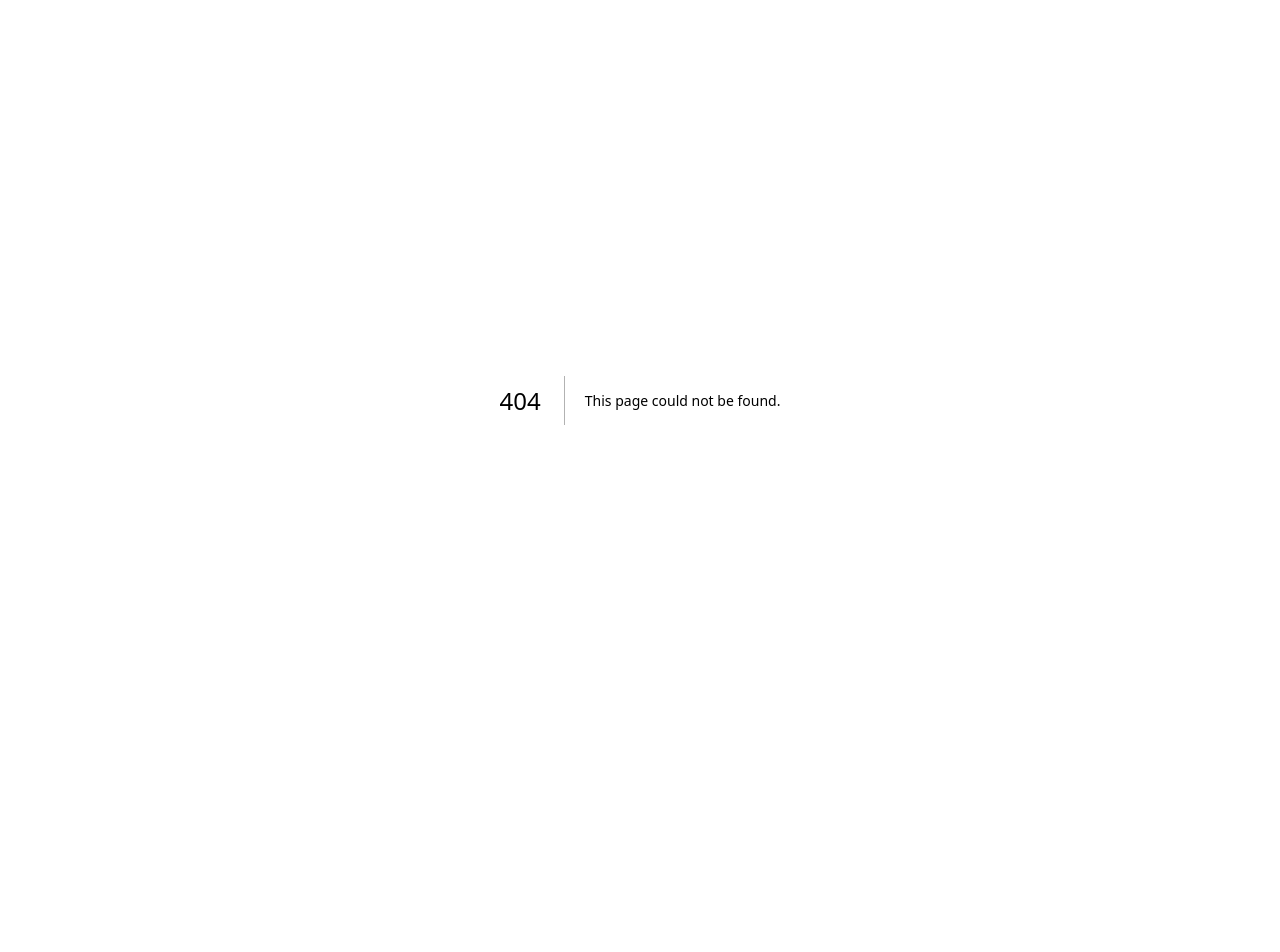
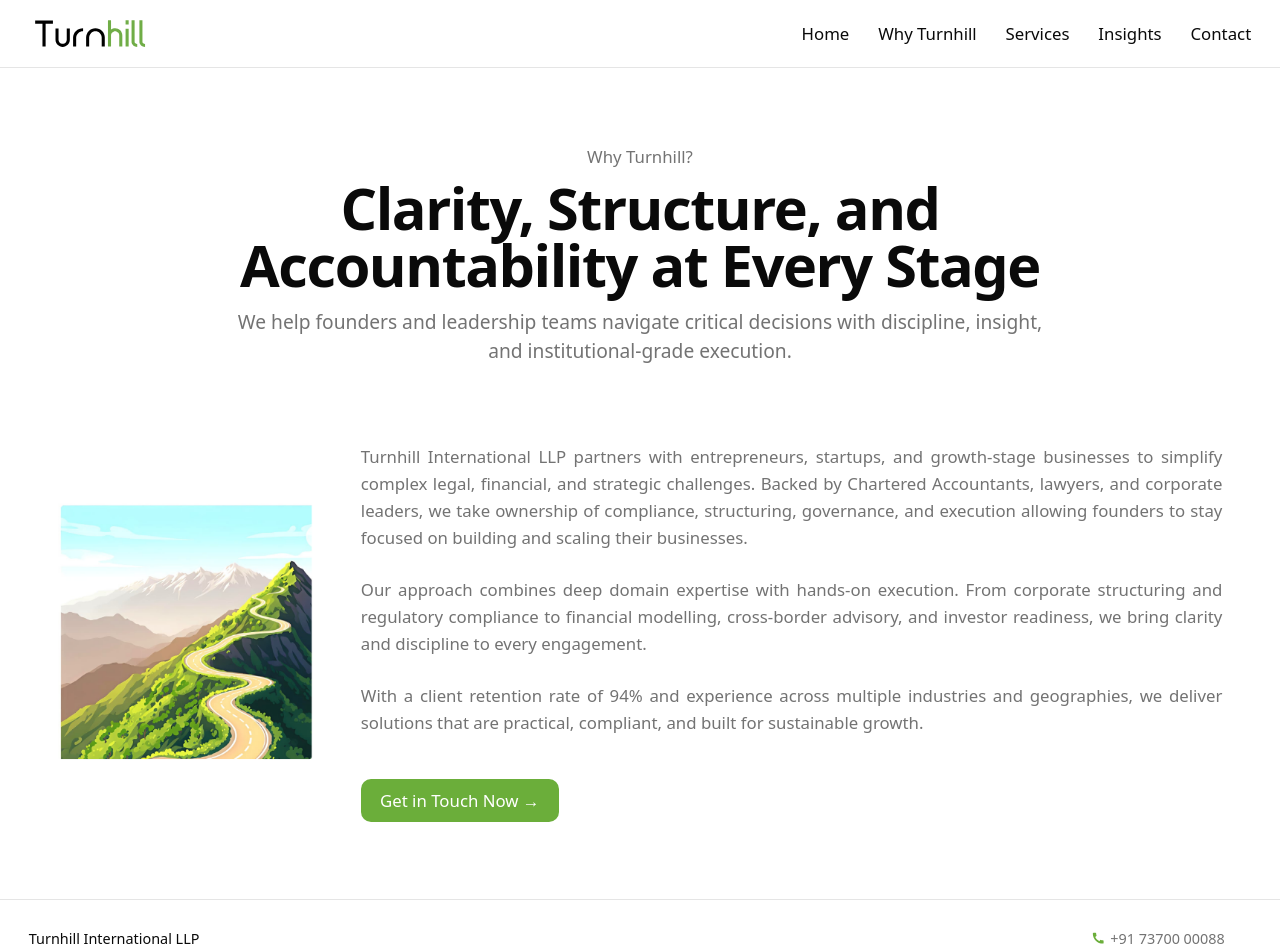
Before and after one commit to synradlabs-codespace/turnhill-frontend, a Next.js app: page /why-us in a window 1280 px wide. Before the commit this address had no page. Shown: the top 952 px of the page. Before the commit the page ends 800 px from the top, so only its background shows below. Built offline with nearby package versions, Linux system fonts and the light colour scheme.

Commit message:
Feat : Why Us page added

```diff
--- /dev/null
+++ b/app/why-us/layout.tsx
@@ -0,0 +1,17 @@
+import type React from "react"
+import { SiteHeader } from "@/components/site-header"
+import { SiteFooter } from "@/components/site-footer"
+
+export default function WhyUsLayout({
+    children,
+}: {
+    children: React.ReactNode
+}) {
+    return (
+        <>
+            <SiteHeader />
+            {children}
+            <SiteFooter />
+        </>
+    )
+}
--- /dev/null
+++ b/app/why-us/page.tsx
@@ -0,0 +1,70 @@
+"use client"
+
+import Image from "next/image"
+import Link from "next/link"
+import { Button } from "@/components/ui/button"
+
+export default function WhyTurnhillPage() {
+    return (
+        <main className="px-4 md:px-8 lg:px-12 py-10 md:py-16">
+            <section className="mx-auto max-w-6xl">
+
+                {/* Header (matching testimonials style) */}
+                <header className="mb-12 md:mb-16 text-center">
+                    <p className="text-sm text-muted-foreground">Why Turnhill?</p>
+                    <h1 className="text-3xl md:text-5xl font-semibold tracking-tight text-balance mt-2">
+                        Clarity, Structure, and Accountability at Every Stage
+                    </h1>
+                    <p className="mt-3 text-base text-muted-foreground max-w-2xl mx-auto">
+                        We help founders and leadership teams navigate critical decisions with discipline, insight, and institutional-grade execution.
+                    </p>
+                </header>
+
+                {/* 1:3 Layout */}
+                <div className="grid gap-10 md:grid-cols-4 items-center">
+
+                    {/* LEFT — Image (1 column) */}
+                    <div className="md:col-span-1">
+                        <div className="relative overflow-hidden bg-card items-center">
+                            <Image
+                                src="/hill.png"
+                                alt="Turnhill Advisory"
+                                width={500}
+                                height={500}
+                                className="object-cover"
+                            />
+                        </div>
+                    </div>
+
+                    {/* RIGHT — Content (3 columns) */}
+                    <div className="md:col-span-3">
+                        <div className="space-y-5">
+
+                            <p className="text-sm text-muted-foreground leading-relaxed">
+                                Turnhill International LLP partners with entrepreneurs, startups, and growth-stage businesses to simplify complex legal, financial, and strategic challenges. Backed by Chartered Accountants, lawyers, and corporate leaders, we take ownership of compliance, structuring, governance, and execution allowing founders to stay focused on building and scaling their businesses.
+                            </p>
+
+                            <p className="text-sm text-muted-foreground leading-relaxed">
+                                Our approach combines deep domain expertise with hands-on execution. From corporate structuring and regulatory compliance to financial modelling, cross-border advisory, and investor readiness, we bring clarity and discipline to every engagement.
+                            </p>
+
+                            <p className="text-sm text-muted-foreground leading-relaxed">
+                                With a client retention rate of 94% and experience across multiple industries and geographies, we deliver solutions that are practical, compliant, and built for sustainable growth.
+                            </p>
+
+                            <div className="pt-4">
+                                <Button asChild className="bg-[#6BAE3A] hover:bg-black text-white">
+                                    <Link href="/contact">
+                                        Get in Touch Now →
+                                    </Link>
+                                </Button>
+                            </div>
+
+                        </div>
+                    </div>
+                </div>
+
+            </section>
+        </main>
+    )
+}
```
Also changed, not shown: public/hill.png (added), public/turnhill.png (added).
